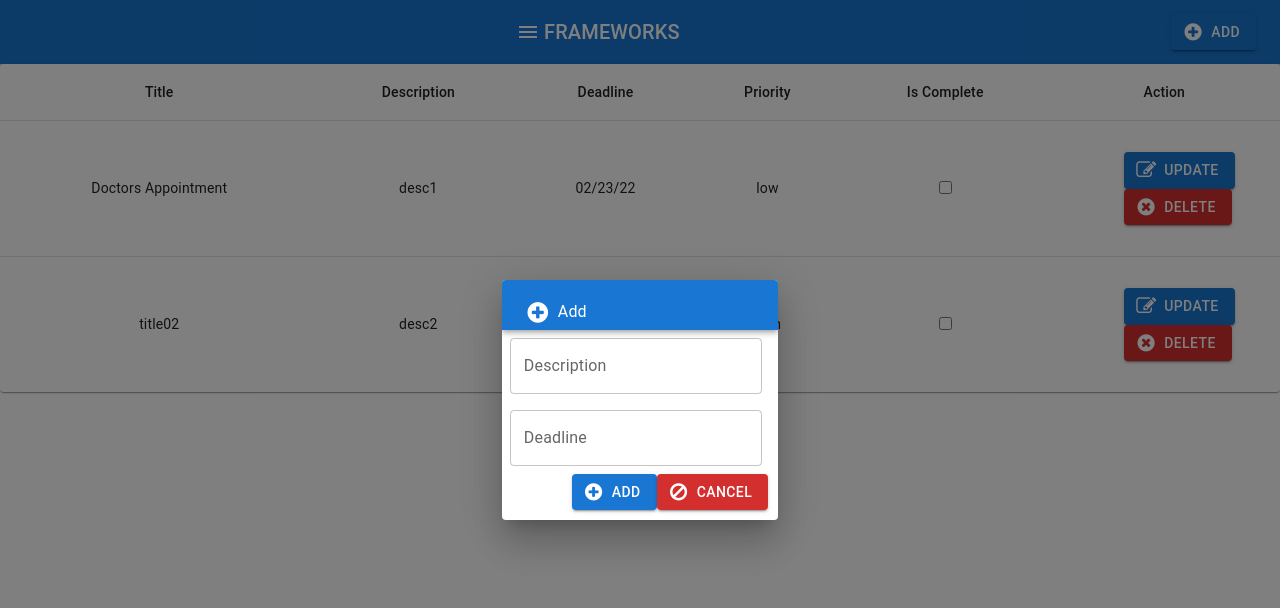
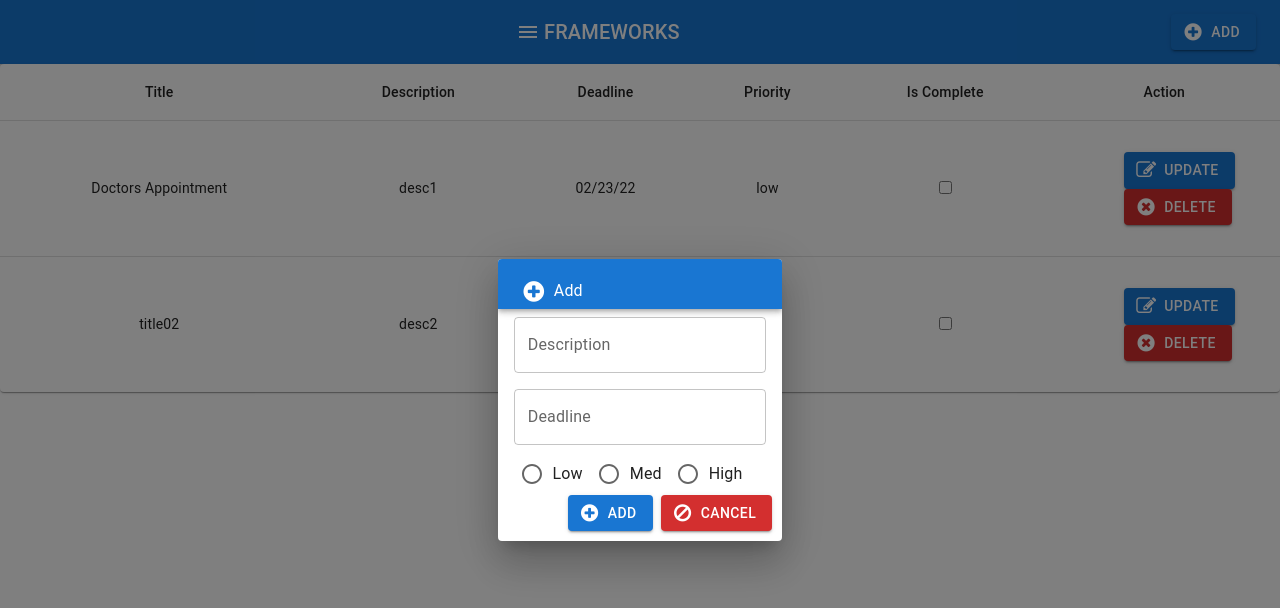
Before and after one commit to lat71/to-do-app, a React (Create React App) app: page / in a window 1280 px wide. Both pictures are taken after a click on the button "ADD". Shown: the top 608 px of the page. Built offline with nearby package versions, Linux system fonts and the light colour scheme; a small style sheet from the web is missing.

Commit message:
Added radio buttons and wrapped all in Stack component

```diff
--- a/src/components/SimpleDialog.js
+++ b/src/components/SimpleDialog.js
@@ -6,6 +6,11 @@ import Typography from '@mui/material/Typography';
 import AppBar from '@mui/material/AppBar';
 import Box from '@mui/material/Box';
 import TextField from '@mui/material/TextField';
+import Stack from '@mui/material/Stack';
+import Radio from '@mui/material/Radio';
+import RadioGroup from '@mui/material/RadioGroup';
+import FormControlLabel from '@mui/material/FormControlLabel';
+
 
 export default function SimpleDialog(props) {
     const { title, titleIcon, allowTitle, onClose, open } = props;
@@ -31,7 +36,7 @@ export default function SimpleDialog(props) {
             }}
             noValidate
             autoComplete="off">
-            <div>
+            <Stack justifyContent="center" alignItems="center">
                 <TextField
                 id="outlined-required"
                 label="Description"
@@ -39,23 +44,31 @@ export default function SimpleDialog(props) {
                 placeholder='Enter a Description'
                 margin='normal'
                 />
-                <br/>
                 <TextField
                 id="outlined-required"
                 label="Deadline"
                 placeholder="Fix this w calendar"
+                margin="none"
                 />
-                <br/>
-            </div>
+                <RadioGroup
+                    row
+                    aria-labelledby="row-radio-buttons-group-label"
+                    name="row-radio-buttons"
+                >
+                    <FormControlLabel value="Low" control={<Radio />} label="Low" />
+                    <FormControlLabel value="Med" control={<Radio />} label="Med" />
+                    <FormControlLabel value="High" control={<Radio />} label="High" />
+                </RadioGroup>
+            </Stack>
         </Box>
-        <div className='dialogBtnsContainer'>
+        <Stack direction="row" spacing={1} className='dialogBtnsContainer'>
             <Button variant="contained" color="primary"
                     startIcon={<Icon className={titleIcon} />}
                     onClick={handleClose}>{title}</Button>
             <Button variant="contained" color="error"
                     startIcon={<Icon className={"fa fa-ban"} />}
                     onClick={onClose}>Cancel</Button>
-        </div>
+        </Stack>
       </Dialog>
     );
   }
```
